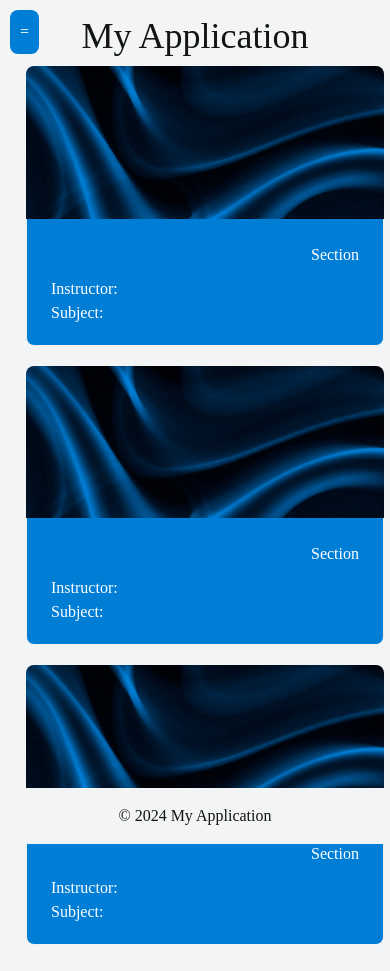
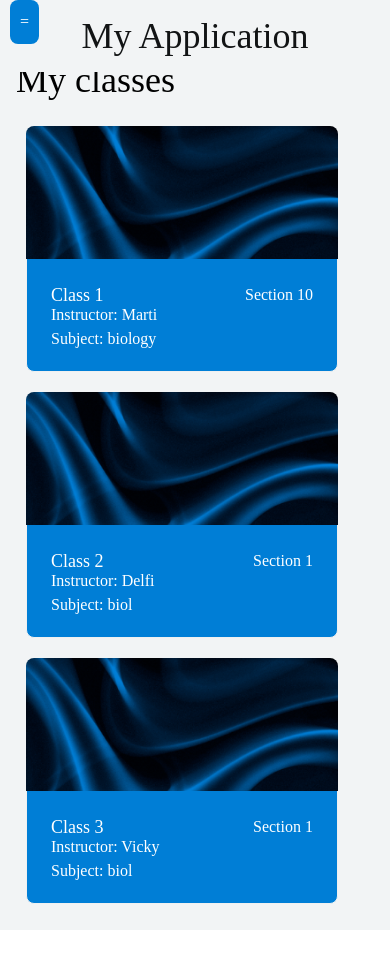
Before and after one commit to DMV-DEV/FE-SABIO, a React (Create React App) app: page / in a window 390 px wide. After the commit the page ends 930 px from the top, so only its background shows below. Built offline with nearby package versions, Linux system fonts and the light colour scheme; a web font is replaced by a local one.

Commit message:
layout y ckases

```diff
--- a/src/App.css
+++ b/src/App.css
@@ -1,15 +1,16 @@
 .app {
   display: grid;
   grid-template-columns: 1fr 4fr;
-
+  max-width: 100vw;
+  /* height: 100vh; */
 
 }
+.main_container{
+  display: flex;
+  flex-direction: column;
+  min-height: 100vh;
+}
 
-.main_container{
-  display: grid;
-  height: 100vh;
-  grid-template-rows: 10% 80% 10%
-}
 
 header,
 footer {
@@ -21,12 +22,10 @@ footer {
 .body {
   padding: 1rem;
   background-color: var(--grey);
+  flex: 1;
+  /* height: 100%; */
 }
 
-.body__cards{
-  display: flex;
-  flex-shrink: 1;
-}
 
 @media (max-width: 768px) {
 
@@ -46,8 +45,4 @@ footer {
       flex-direction: column;
     }
 
-    .body__cards{
-
-     flex-direction: column;
-    }
 }
--- a/src/App.js
+++ b/src/App.js
@@ -4,6 +4,7 @@ import Sidebar from './components/sidebar/Sidebar';
 import Footer from './components/footer/Footer';
 import './App.css';
 import CardComponent from './components/cards/CardComponent';
+import Classes from './pages/MyClasses/Classes';
 
 
 const App = () => {
@@ -14,14 +15,9 @@ const App = () => {
     <div className='main_container'>
       <Header />
       <div className='body'>
-        <h1>My classes</h1>
-        <div className='body__cards'>
-        <CardComponent />
-        <CardComponent />
-        <CardComponent />
-        </div>
+        <Classes />
       </div>
-      <Footer />
+      {/* <Footer /> */}
     </div>
     </div>
     </>
--- a/src/components/cards/StyleCard.css
+++ b/src/components/cards/StyleCard.css
@@ -1,8 +1,8 @@
 .card {
   background-color: var(--blue1);
-  /* flex: 1; */
-  margin: 10px;
-  width: 25.813rem;
+  margin: 5px;
+  max-width: 19.5rem;
+
 }
 .card__meta {
     display: flex;
@@ -14,7 +14,7 @@
     color: var(--white);
     justify-content: space-between;
     align-items: center;
-    margin-bottom: 14px;
+    /* margin-bottom: 14px; */
   }
 
 .card__meta .ant-card-meta-description {
--- a/src/components/footer/StyleFooter.css
+++ b/src/components/footer/StyleFooter.css
@@ -4,6 +4,9 @@
     padding: 1rem;
     text-align: center;
     width: 100%;
+    position: fixed;
+        bottom: 0;
+        left: 0;
 
   }
 
@@ -12,11 +15,8 @@
 
     .footer {
         position: fixed;
-        width: 100%;
         bottom: 0;
         left: 0;
-        width: 100%;
-
       }
 
   }
--- a/src/components/sidebar/Sidebar.jsx
+++ b/src/components/sidebar/Sidebar.jsx
@@ -16,11 +16,12 @@ const Sidebar = () => {
 
 
     return (
-      <>
+      <div >
       <button className="sidebar-toggle" onClick={toggleSidebar}>
             =
           </button>
         <aside className={`sidebar ${isCollapsed ? '' : 'collapsed'}`}>
+          <div className='sidebar__content'>
             <div className='sidebar__header'>
                 <img className='sidebar__header--logo' alt='logo' src='/logo.png'/>
                 <img className='sidebar__header--name' src='/name.png'/>
@@ -40,8 +41,9 @@ const Sidebar = () => {
             <li>About</li>
             <li>Contact</li>
           </ul>
+          </div>
         </aside>
-      </>
+      </div>
     );
   };
 export default Sidebar;
--- a/src/components/sidebar/StyleSidebar.css
+++ b/src/components/sidebar/StyleSidebar.css
@@ -5,7 +5,15 @@ padding: 1rem;
     display: flex;
     flex-direction: column;
     z-index: 1000;
+    position: sticky;
+    /* height: 100vh; */
 
+  }
+
+  .sidebar__content{
+    position: sticky;
+    top: 0;
+    left: 0;
   }
 
   .sidebar__header{
@@ -86,7 +94,7 @@ padding: 1rem;
     }
     .sidebar-toggle {
       display: flex;
-      position: absolute;
+      position: sticky;
       top: 10px;
     left: 10px;
 
--- a/src/pages/MyClasses/Classes.jsx
+++ b/src/pages/MyClasses/Classes.jsx
@@ -0,0 +1,44 @@
+import React from 'react';
+import CardComponent from '../../components/cards/CardComponent';
+import './StyleClasses.css';
+
+
+const Classes = () => {
+
+    const data = [
+        {
+          title: 'Class 1',
+          instructor: 'Marti',
+          subject: 'biology',
+          section: '10',
+        },
+        {
+            title: 'Class 2',
+            instructor: 'Delfi',
+            subject: 'biol',
+            section: '1',
+          },
+          {
+            title: 'Class 3',
+            instructor: 'Vicky',
+            subject: 'biol',
+            section: '1',
+          },
+
+      ];
+
+  return (
+
+      <div className='body__classes'>
+        <h1>My classes</h1>
+        <div className='body__cards'>
+        {data.map(data => (
+          <CardComponent title={data.title} instructor={data.instructor} subject={data.subject} section={data.section} />
+        ))}
+        </div>
+      </div>
+
+  )
+};
+
+export default Classes;
--- /dev/null
+++ b/src/pages/MyClasses/StyleClasses.css
@@ -0,0 +1,37 @@
+.body__classes{
+    display: flex;
+    flex-direction: column;
+    gap: 1rem;
+}
+
+
+.body__cards{
+    display: flex;
+    /* width: 100%; */
+    justify-content: space-evenly;
+    flex-wrap: wrap;
+  }
+
+  @media (max-width: 768px) {
+
+    .app{
+      display: flex;
+      flex-direction: column;
+    }
+
+      .main_container{
+        display: flex;
+        flex-direction: column;
+
+      }
+      .body{
+        margin-left: 0;
+        display: flex;
+        flex-direction: column;
+      }
+
+      .body__cards{
+
+       flex-direction: column;
+      }
+  }
```
